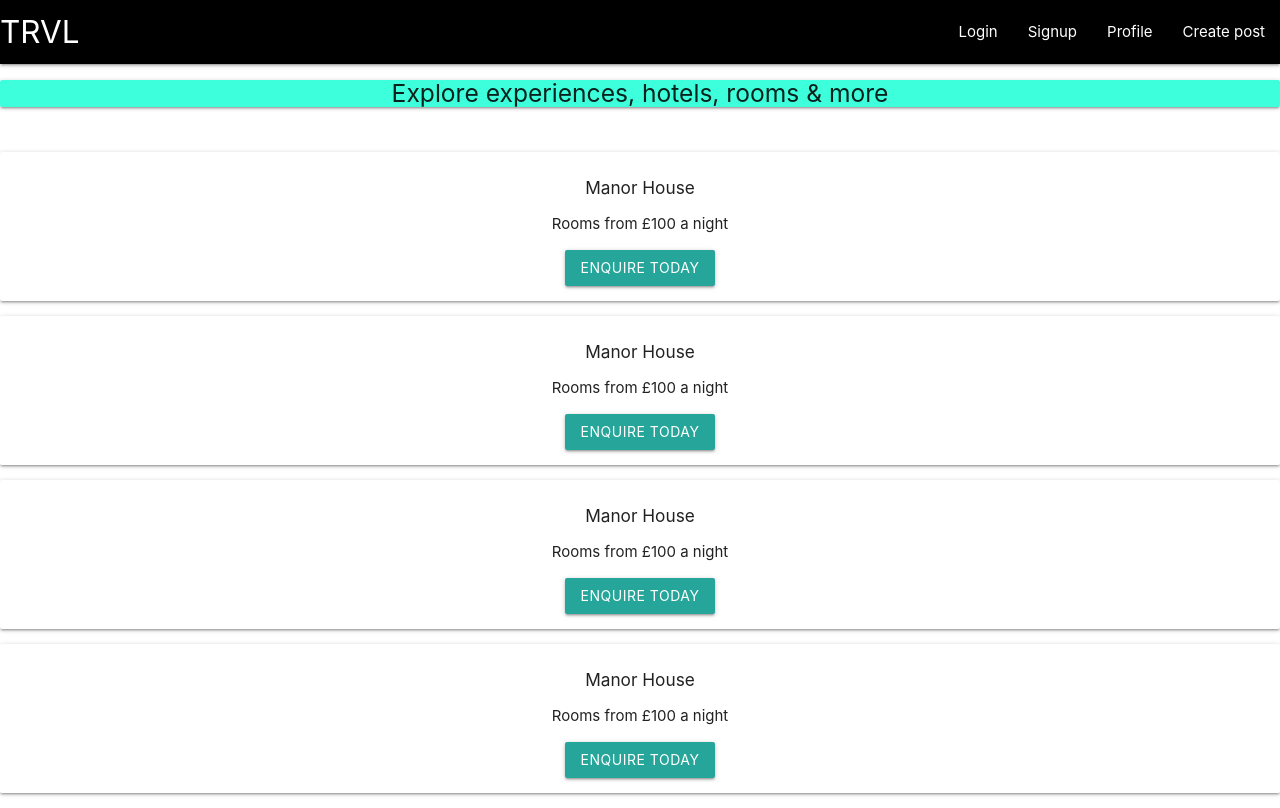
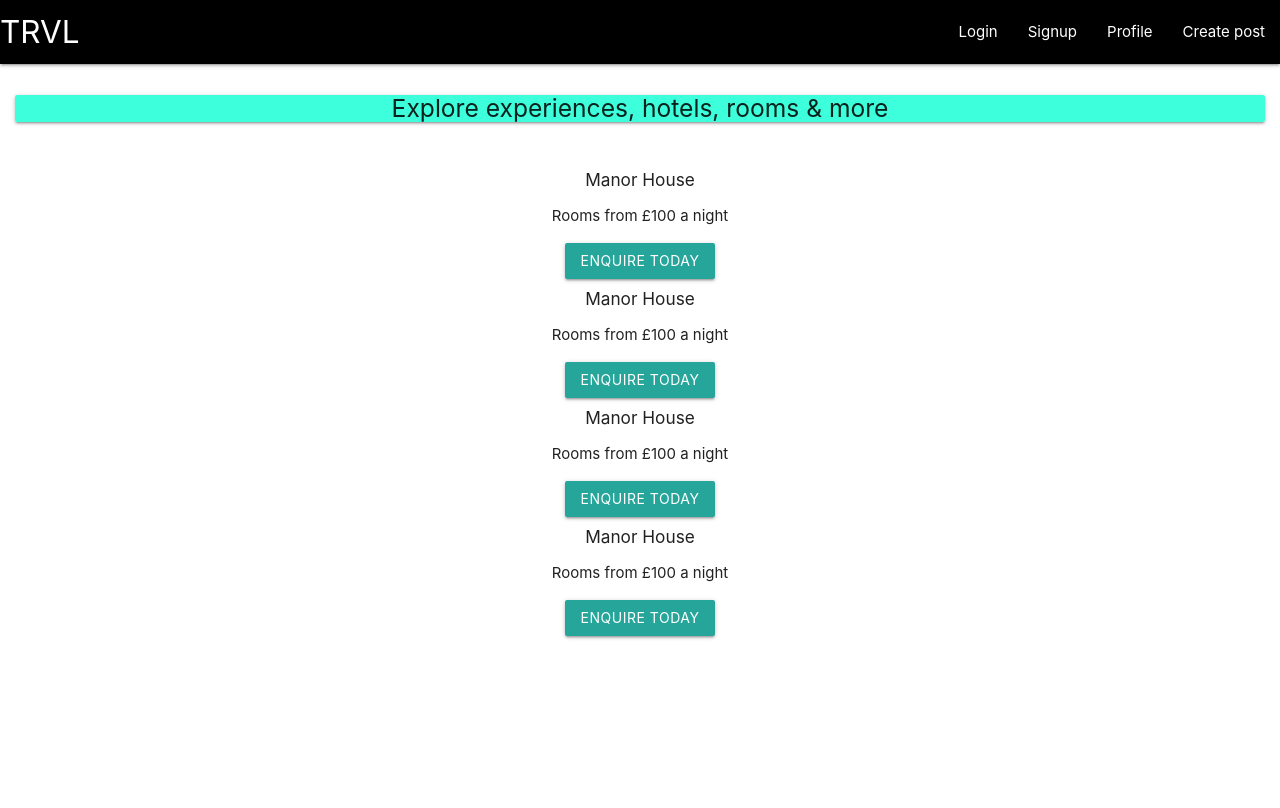
Before and after one commit to ZacariDigital/TRVL-APP-FRONT-END, a React (Create React App) app in the folder client/: page / in a window 1280 px wide. Built offline with nearby package versions, Linux system fonts and the light colour scheme.

Commit message:
implemented signin route checking the saved database

```diff
--- a/client/package.json
+++ b/client/package.json
@@ -2,11 +2,12 @@
   "name": "client",
   "version": "0.1.0",
   "private": true,
-  "proxy":"http://localhost:127.0.0.1",
+  "proxy": "http://localhost:5000/",
   "dependencies": {
     "@testing-library/jest-dom": "^5.16.1",
     "@testing-library/react": "^12.1.2",
     "@testing-library/user-event": "^13.5.0",
+    "materialize-css": "^1.0.0-rc.2",
     "react": "^17.0.2",
     "react-dom": "^17.0.2",
     "react-router-dom": "^6.2.1",
--- a/client/src/App.css
+++ b/client/src/App.css
@@ -7,14 +7,14 @@ a{
   text-align: justify;
 }
 
-.home-title{
+.home-card{
   text-align: center;
   background-color: rgba(0, 255, 208, 0.76);
 }
 
 
 
-.content-book{
+.home{
   text-align: center;
   padding: 15px;
   height: auto;
--- a/client/src/components/Home.js
+++ b/client/src/components/Home.js
@@ -3,28 +3,28 @@ import React from 'react'
 const Home = ()=>{
     return(
         <div className="home">
-            <div className="card home-title">
+            <div className="card home-card">
                 <h5>Explore experiences, hotels, rooms & more</h5>
             </div>
             <div className="card-image">
-                <img scr="https://i.picsum.photos/id/26/200/200.jpg?hmac=A1fbIskzMWVQs1JuyIsJXYGuCgqVwevLXT4YaIJM3Rk"/>
+                <img scr="https://media.istockphoto.com/photos/soccer-field-with-illumination-green-grass-and-cloudy-sky-background-picture-id1293105095?b=1&k=20&m=1293105095&s=170667a&w=0&h=1guu6B_WTHw5B4EShizGVRf3pyeBNNaGbtowrOLVjyM="/>
             </div>
-            <div className="card content-book">
+            <div className="card-content">
                 <h6>Manor House</h6>
                 <p>Rooms from £100 a night</p>
                 <btn className="btn waves-effect waves-heavy">Enquire Today</btn>
             </div>
-            <div className="card content-book">
+            <div className="card-content">
                 <h6>Manor House</h6>
                 <p>Rooms from £100 a night</p>
                 <btn className="btn waves-effect waves-heavy">Enquire Today</btn>
             </div>
-            <div className="card content-book">
+            <div className="card-content">
                 <h6>Manor House</h6>
                 <p>Rooms from £100 a night</p>
                 <btn className="btn waves-effect waves-heavy">Enquire Today</btn>
             </div>
-            <div className="card content-book">
+            <div className="card-content">
                 <h6>Manor House</h6>
                 <p>Rooms from £100 a night</p>
                 <btn className="btn waves-effect waves-heavy">Enquire Today</btn>
--- a/client/src/components/Login.js
+++ b/client/src/components/Login.js
@@ -1,8 +1,44 @@
-import React from 'react'
-import {Link} from 'react-router-dom'
+import React,{useState} from 'react'
+import {Link, useNavigate} from 'react-router-dom'
+import M from 'materialize-css'
 
 
 const Login = ()=>{
+    const navigate = useNavigate()
+    const [password,setPassword] = useState()
+    const [email,setEmail] = useState("")
+    const PostData = ()=>{
+        if(!/^(([^<>()\[\]\\.,;:\s@"]+(\.[^<>()\[\]\\.,;:\s@"]+)*)|(".+"))@((\[[0-9]{1,3}\.[0-9]{1,3}\.[0-9]{1,3}\.[0-9]{1,3}])|(([a-zA-Z\-0-9]+\.)+[a-zA-Z]{2,}))$/.test(email)){
+            M.toast({html:"Invalid Email Format"})
+            return
+        }
+        fetch("./signin",{
+            method:"post",
+            headers:{
+                'Content-Type':'application/json'
+            },
+            body:JSON.stringify({
+
+                password,
+                email
+            })
+
+        }).then(res=>res.json())
+        .then(data=>{
+            console.log(data)
+            if(data.error){
+                M.toast({html: data.error})
+            }
+            else{
+                M.toast({html:"Signed in Successfuly",classes:"#43a047 green-darken 1"})
+                navigate('/l')
+
+
+            }
+        }).catch(err=>{
+            console.log(err)
+        })
+    }
     return(
         <div className="mycard">
             <div className="authcard">
@@ -10,16 +46,21 @@ const Login = ()=>{
                 <input
                 type="text"
                 placeholder="email"
+                value={email}
+                onChange={(e)=>setEmail(e.target.value)}
                 />
                 <input
                 type="text"
                 placeholder="password"
+                value={password}
+                onChange={(e)=>setPassword(e.target.value)}
                 />
-                <button className="btn waves-effect waves-light">
+                <button className="btn waves-effect waves-light"
+                onClick={()=>PostData()}>
                     Login
                 </button>
                 <h5>
-                <Link to="/login">Dont have an account?</Link>
+                <Link to="/Signup">Dont have an account?</Link>
                 </h5>
             </div>
         </div>
```
Also changed, not shown: 2 other files (tests, documents, lock files or other folders).
